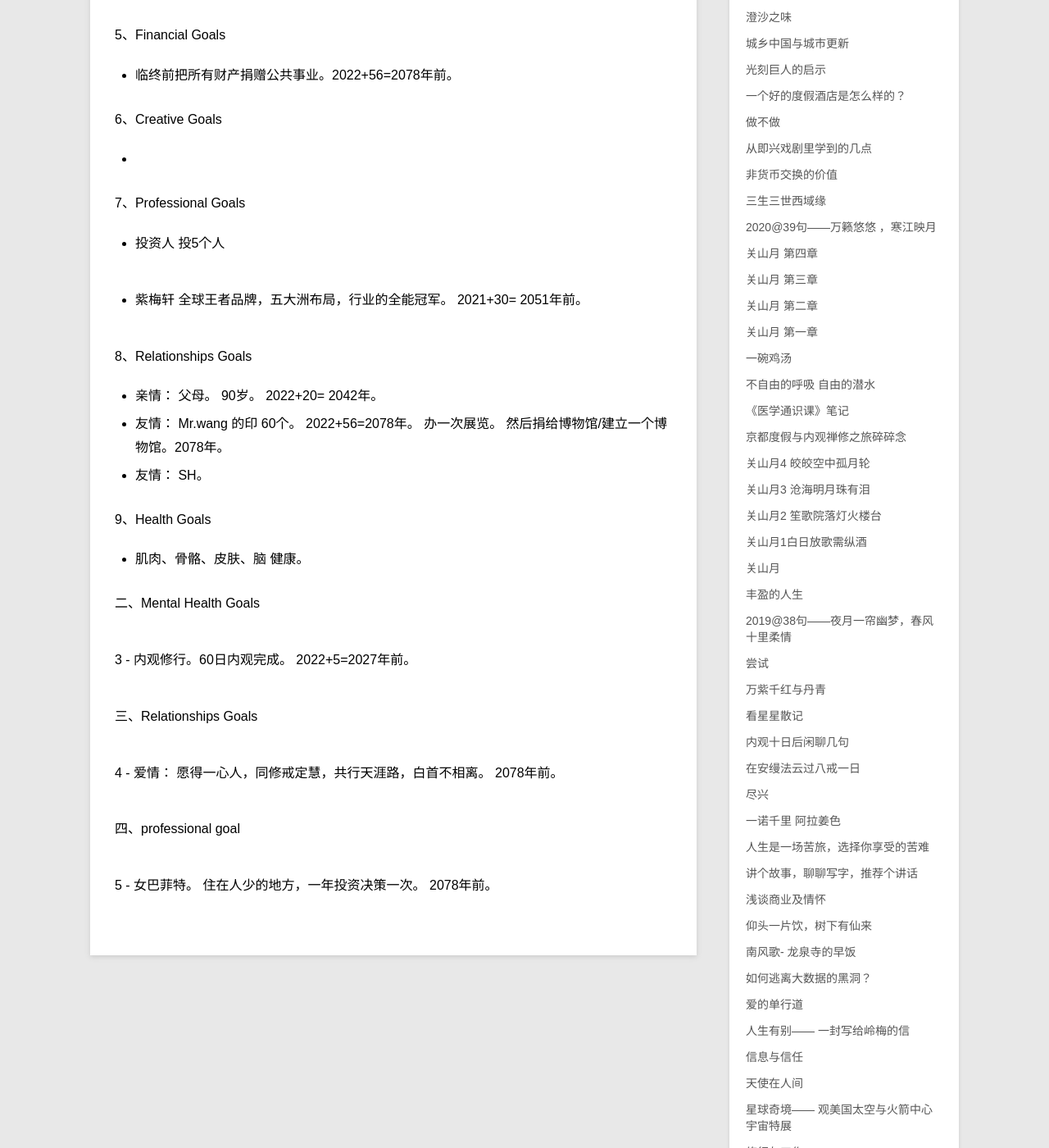
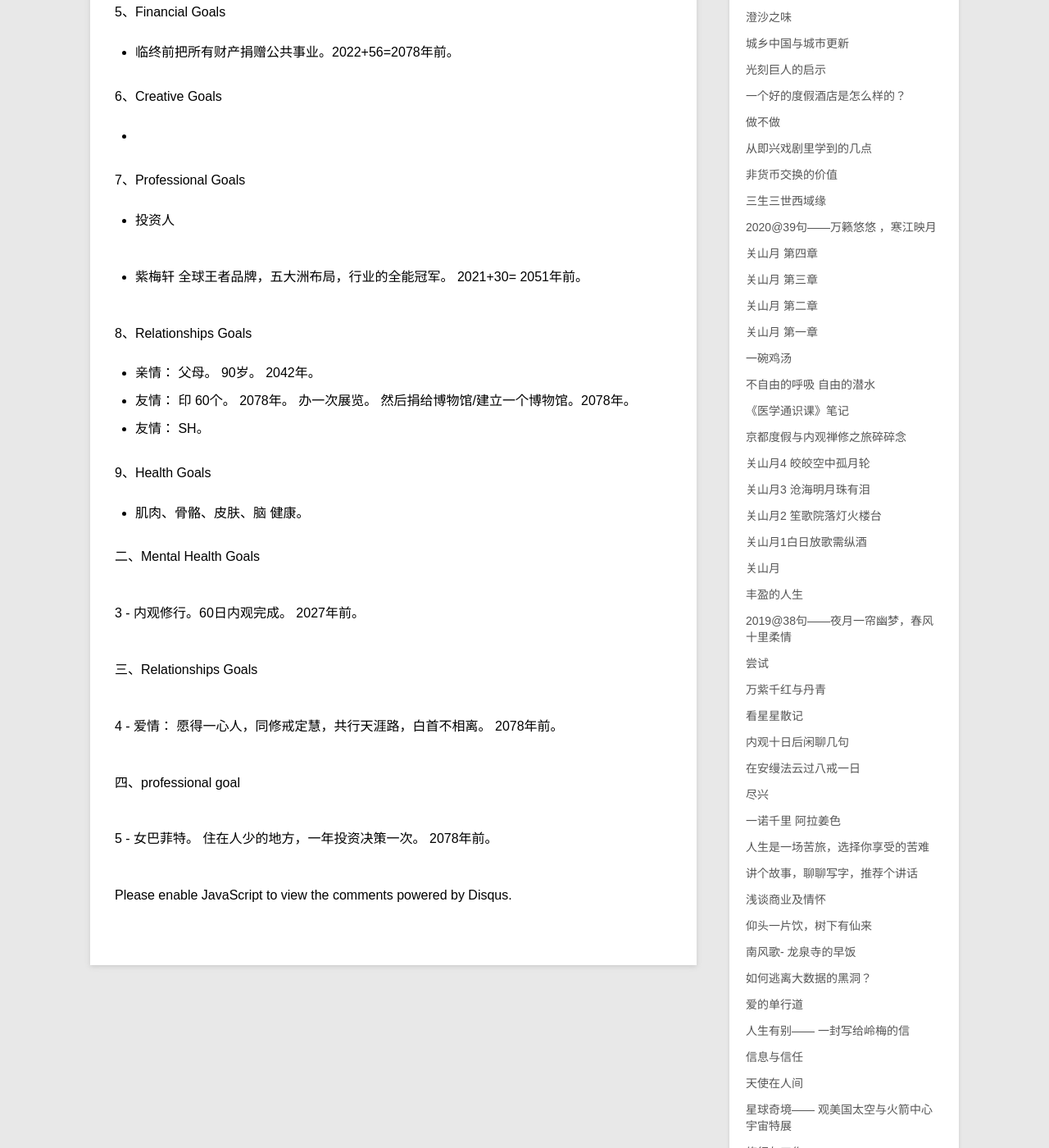
Before and after one commit to violettianjie/violettianjie.github.io, a Jekyll site: the page built from _posts/blog/2022-11-29-2list.md, in a window 1280 px wide and 1400 px high, scrolled down 1516 px. Shown: the whole window at 82% size. Built offline with Jekyll 4.4.1, drawn with Linux system fonts in a browser that asks for light colours; some of the changed text lies outside the part shown.

Commit message:
Update 2022-11-29-2list.md

```diff
--- a/_posts/blog/2022-11-29-2list.md
+++ b/_posts/blog/2022-11-29-2list.md
@@ -45,8 +45,8 @@ category: blog
 
 - 学德语。意大利语。法语。  2023年12月31日。
 - 北大考古及文博博士。2025年前拿到学位。
-- 天文学博士。   2031年前。
-- 英语精进。       2078年。
+- 天文学博士。      2031年前。
+- 英语精进。        2078年。
 
 
 4、Material Goals
@@ -62,13 +62,11 @@ category: blog
 
 6、Creative Goals
 
-
-
 -
 
 7、Professional Goals
 
--  投资人  投5个人
+-  投资人
 
 -  紫梅轩 全球王者品牌，五大洲布局，行业的全能冠军。   2021+30= 2051年前。
 
@@ -76,8 +74,8 @@ category: blog
 8、Relationships Goals
 
 
-- 亲情： 父母。 90岁。 2022+20= 2042年。
-- 友情： Mr.wang 的印 60个。 2022+56=2078年。 办一次展览。 然后捐给博物馆/建立一个博物馆。2078年。
+- 亲情： 父母。 90岁。 2042年。
+- 友情： 印 60个。    2078年。 办一次展览。 然后捐给博物馆/建立一个博物馆。2078年。
 - 友情： SH。
 
 9、Health Goals
@@ -87,7 +85,7 @@ category: blog
 
 二、Mental Health Goals
 
-3 - 内观修行。60日内观完成。 2022+5=2027年前。
+3 - 内观修行。60日内观完成。 2027年前。
 
 三、Relationships Goals
 
@@ -96,3 +94,12 @@ category: blog
 四、professional goal
 
 5 -  女巴菲特。 住在人少的地方，一年投资决策一次。 2078年前。
+
+<script>
+
+/**
+
+    RECOMMENDED CONFIGURATION VARIABLES: EDIT AND UNCOMMENT THE SECTION BELOW TO INSERT DYNAMIC VALUES FROM YOUR PLATFORM OR CMS.
+    LEARN WHY DEFINING THESE VARIABLES IS IMPORTANT: https://disqus.com/admin/universalcode/#configuration-variables*/ /* var disqus_config = function () { this.page.url = https://violettianjie.github.io; // Replace PAGE_URL with your page's canonical URL variable this.page.identifier = https://violettianjie.github.io; // Replace PAGE_IDENTIFIER with your page's unique identifier variable }; */ (function() { // DON'T EDIT BELOW THIS LINE var d = document, s = d.createElement('script'); s.src = 'https://https-violettianjie-github-io-1.disqus.com/embed.js'; s.setAttribute('data-timestamp', +new Date()); (d.head || d.body).appendChild(s); })();
+
+</script> Please enable JavaScript to view the comments powered by Disqus.
```
Also changed, not shown: other parts of _posts/blog/2022-11-29-2list.md (+3 -3 lines).
